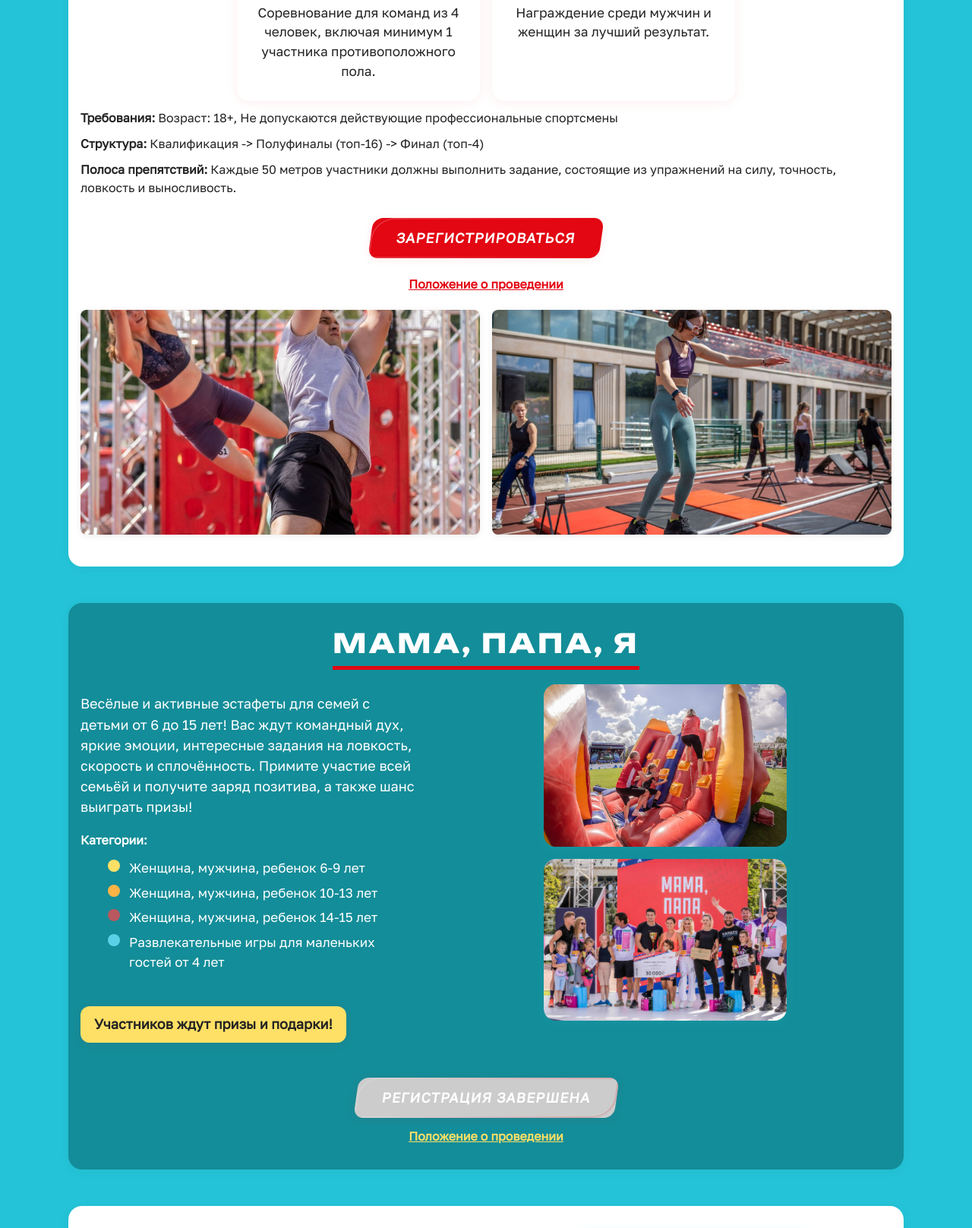
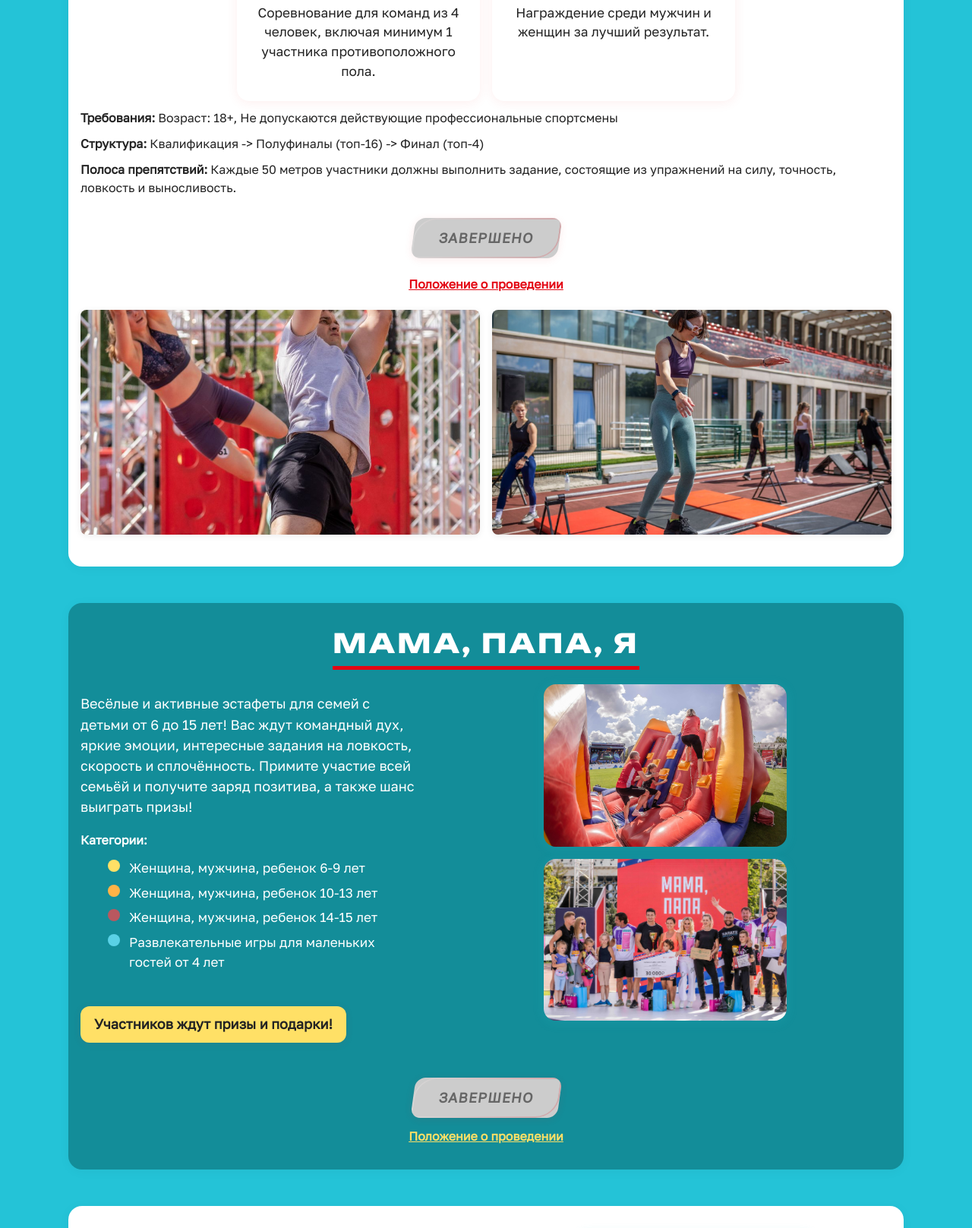
Before and after one commit to srgolubev/functgames, a website built with webpack: page index.html in a window 1280 px wide. Shown: the part 1557-3174 px from the top of the page at 76% size. Built offline with nearby package versions, Linux system fonts and the light colour scheme; grey boxes are pictures that could not be loaded.

Commit message:
feat: Disable all registration buttons site-wide
- Set all registration buttons to a disabled state with the text 'Завершено'.
- Updated all relevant JSON, JS, and CSS files to reflect this change.

```diff
--- a/src/competitions.json
+++ b/src/competitions.json
@@ -12,27 +12,31 @@
     "description": "Состязания проходят под руководством федерации русского жима. Правила выполнения упражнений , вес отягощений и категории указаны в положении о соревнованиях",
     "image": "assets/images/push.jpg",
     "regulation": "assets/Polozhenie_Moscow_05_07_2025.pdf",
-    "registerUrl": "https://rusgym78.ru/sorevnovaniya/"
+    "registerUrl": "https://rusgym78.ru/sorevnovaniya/",
+    "registrationClosed": true
   },
   {
     "title": "Арм рестлинг",
     "description": "Это не просто борьба на руках, это сплав силы, техники, стратегии и выносливости, превращающий, казалось бы, простое соревнование в захватывающее зрелище и требующее от участников невероятной самоотдачи.",
     "image": "assets/images/armwrestling.jpg",
     "regulation": "https://docs.google.com/document/d/1BZx9jYXcEinFRBsbGZdCHhUF1Fq8CROWgthMS06e1fg",
-    "registerUrl": "https://arm-rate.ru/tournaments/136"
+    "registerUrl": "https://arm-rate.ru/tournaments/136",
+    "registrationClosed": true
   },
   {
     "title": "Подъем на бицепс",
     "description": "Базовое упражнение, направленное на развитие и укрепление бицепса, одно из самых известных и популярных упражнений в мире бодибилдинга и фитнеса. Соревнования проходят в формате 10-ти повторений, атлет заявляет вес штанги и выполняет один подход. Результатом является коэффициент суммы поднятых килограммов разделенный на вес спортсмена.",
     "image": "assets/images/biceps.jpg",
     "regulation": null,
-    "registerUrl": null
+    "registerUrl": null,
+    "registrationClosed": true
   },
   {
     "title": "Мас-рестлинг",
     "description": "Это не просто древняя забава, это живое воплощение духа якутского народа, его силы, стойкости и уважения к традициям. Это единоборство, где атлеты, словно богатыри из древних легенд, сходятся в поединке, вооружившись лишь деревянной палкой – мас.",
     "image": "assets/images/maswrestling.jpg",
     "regulation": "assets/ИГРЫ_МОСКВЫ_05.07.2025_мас-рестлинг.pdf",
-    "registerUrl": "https://wa.me/+79999890828?text=Здравствуйте!%20Хочу%20подать%20заявку%20на%20турнир%20по%20мас-рестлингу%2005.07.2025г."
+    "registerUrl": "https://wa.me/+79999890828?text=Здравствуйте!%20Хочу%20подать%20заявку%20на%20турнир%20по%20мас-рестлингу%2005.07.2025г.",
+    "registrationClosed": true
   }
 ]
--- a/src/competitionsCarousel.js
+++ b/src/competitionsCarousel.js
@@ -36,7 +36,7 @@ function renderCompetitionsCarousel() {
           ${c.regulation ? `<a href="${c.regulation}" class="competitions-card-link" target="_blank">Положение</a>` : ''}
           ${c.registerUrl ?
             (c.registrationClosed ?
-              `<a class="competitions-card-btn disabled">Регистрация завершена</a>` :
+              `<a class="competitions-card-btn disabled">Завершено</a>` :
               `<a href="${c.registerUrl}" class="competitions-card-btn" target="_blank">Зарегистрироваться</a>`
             ) : ''}
         </div>
--- a/src/index.js
+++ b/src/index.js
@@ -188,7 +188,7 @@ function renderSectionFamilySport(content) {
         </div>
       </div>
       <div class="family-register-btn-wrapper">
-        <a class="main-btn family-register-btn disabled">Регистрация завершена</a>
+        <a class="main-btn family-register-btn disabled">Завершено</a>
         <div class="family-regulation-link">
           <a href="assets/Polozhenie_mama,papa,ya_05_07_2025.pdf" target="_blank" class="family-regulation-pdf">Положение о проведении</a>
         </div>
@@ -339,8 +339,7 @@ function renderSectionTitans(content) {
             <img src="assets/images/logo/titans.png" alt="Юные титаны" class="titans-logo">
             <div class="titans-registration-block">
               <h4 class="titans-registration-title">Регистрация</h4>
-              <a href="https://forms.yandex.ru/u/6848135995add50015f8bfe4/" class="main-btn titans-register-btn" target="_blank">Командный зачет</a>
-              <a href="https://forms.yandex.ru/u/686410c490fa7b2573cc4629/" class="main-btn titans-register-btn" target="_blank">Личный зачет</a>
+              <a class="main-btn titans-register-btn disabled">Завершено</a>
             </div>
             <a href="assets/Положение_Юные_Титаны_для_детей_и_подростков_10_06_2025_2.pdf" class="titans-regulation-link" target="_blank">Положение о соревновании</a>
           </div>
@@ -381,7 +380,7 @@ function renderSectionFunctional(content) {
       </div>
       ${s.regulationsLink ? `<a href="${s.regulationsLink}" target="_blank" class="regulations-link">Положение</a>` : ''}
       <div class="moscow-register-btn-wrapper" style="text-align:center; margin: 18px 0 22px 0;">
-        <a href="https://forms.yandex.ru/u/6847e80050569007ccb955a0/" class="main-btn moscow-register-btn" target="_blank">Зарегистрироваться</a>
+        <a class="main-btn moscow-register-btn disabled">Завершено</a>
         <div class="family-regulation-link" style="margin-top: 10px;">
           <a href="assets/Moscow_games_polozhenie.pdf" target="_blank" class="family-regulation-pdf">Положение о проведении</a>
         </div>
--- a/src/style.css
+++ b/src/style.css
@@ -1359,6 +1359,24 @@ h6 { font-size: var(--font-size-h6); }
 .family-register-btn.disabled:hover {
   background-color: #ccc;
 }
+
+.main-btn.disabled, .main-btn:disabled,
+.titans-register-btn.disabled,
+.moscow-register-btn.disabled {
+  background-color: #ccc !important; /* Use !important to ensure override */
+  color: #666 !important;
+  cursor: not-allowed;
+  pointer-events: none;
+  border: none;
+}
+
+.main-btn.disabled:hover, .main-btn:disabled:hover,
+.titans-register-btn.disabled:hover,
+.moscow-register-btn.disabled:hover {
+  background-color: #ccc !important;
+  color: #666 !important;
+}
+
 .titans-photos {
   display: flex;
   flex-direction: column;
```
